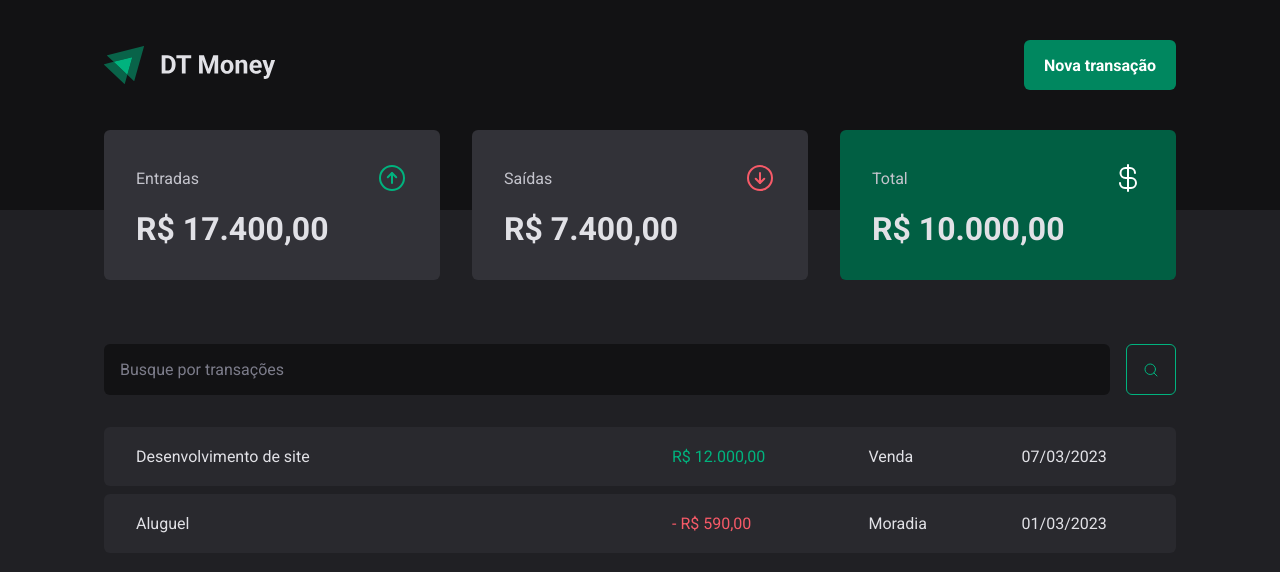
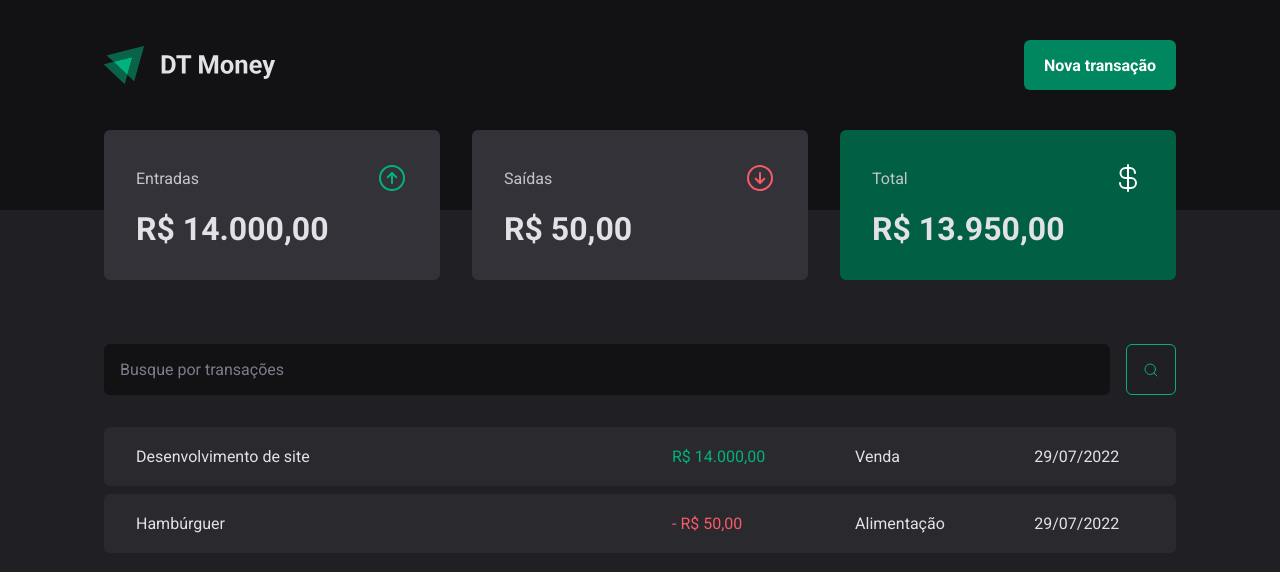
Before and after one commit to iDouglasD/dt_money, a React (Vite) app: page / in a window 1280 px wide. Shown: the top 572 px of the page. Built offline with nearby package versions, Linux system fonts and the light colour scheme; data requests are answered from the project's data file.

Commit message:
feat: add context to transactions and calculate summary.

```diff
--- a/src/App.tsx
+++ b/src/App.tsx
@@ -1,4 +1,5 @@
 import { ThemeProvider } from "styled-components";
+import { TransactionsProvider } from "./contexts/TransactionsContext";
 import { Transactions } from "./pages/Transactions";
 import { GlobalStyle } from "./styles/global";
 import { defaultTheme } from "./styles/themes/default";
@@ -8,7 +9,9 @@ export function App() {
   return (
     <ThemeProvider theme={defaultTheme}>
       <GlobalStyle />
-      <Transactions />
+      <TransactionsProvider>
+        <Transactions />
+      </TransactionsProvider>
     </ThemeProvider>
   )
 }
--- a/src/components/Summary/index.tsx
+++ b/src/components/Summary/index.tsx
@@ -1,7 +1,28 @@
 import { SummaryCard, SummaryContainer } from "./styles";
 import { ArrowCircleUp, CurrencyDollar, ArrowCircleDown } from 'phosphor-react'
+import { useTransactions } from "../../hooks/useTransactions";
+import { priceFormatter } from "../../utils/formatter";
 
 export function Summary() {
+  const { transactions } = useTransactions()
+
+  const summary = transactions.reduce(
+    (acc, transaction) => {
+      if (transaction.type === 'income') {
+        acc.income += transaction.price
+        acc.total += transaction.price
+      } else {
+        acc.outcome += transaction.price
+        acc.total -= transaction.price
+      }
+      return acc;
+    },
+    {
+      income: 0,
+      outcome: 0,
+      total: 0
+    })
+
   return <SummaryContainer>
     <SummaryCard>
       <header>
@@ -9,7 +30,7 @@ export function Summary() {
         <ArrowCircleUp size={32} color="#00B37e" />
       </header>
 
-      <strong>R$ 17.400,00</strong>
+      <strong>{priceFormatter.format(summary.income)}</strong>
     </SummaryCard>
     <SummaryCard>
       <header>
@@ -17,7 +38,7 @@ export function Summary() {
         <ArrowCircleDown size={32} color="#f75a68" />
       </header>
 
-      <strong>R$ 7.400,00</strong>
+      <strong>{priceFormatter.format(summary.outcome)}</strong>
     </SummaryCard>
     <SummaryCard variant="green">
       <header>
@@ -25,7 +46,7 @@ export function Summary() {
         <CurrencyDollar size={32} color="#fff" />
       </header>
 
-      <strong>R$ 10.000,00</strong>
+      <strong>{priceFormatter.format(summary.total)}</strong>
     </SummaryCard>
   </SummaryContainer>
 }
--- /dev/null
+++ b/src/contexts/TransactionsContext.tsx
@@ -0,0 +1,40 @@
+import { createContext, ReactNode, useEffect, useState } from 'react';
+
+interface Transaction {
+  id: number;
+  description: string;
+  type: 'income' | 'outcome';
+  price: number;
+  category: string;
+  createdAt: string;
+}
+
+interface TransactionContextType {
+  transactions: Transaction[];
+}
+
+interface TransactionsProviderProps {
+  children: ReactNode
+}
+
+export const TransactionsContext = createContext({} as TransactionContextType);
+
+export function TransactionsProvider({ children }: TransactionsProviderProps) {
+  const [transactions, setTransactions] = useState<Transaction[]>([]);
+
+  async function loadTransactions() {
+    const response = await fetch('http://localhost:3000/transactions');
+    const data = await response.json();
+    setTransactions(data)
+  }
+
+  useEffect(() => {
+    loadTransactions()
+  }, []);
+
+  return (
+    <TransactionsContext.Provider value={{ transactions }}>
+      {children}
+    </TransactionsContext.Provider>
+  );
+}
--- /dev/null
+++ b/src/hooks/useTransactions.tsx
@@ -0,0 +1,4 @@
+import { useContext } from "react";
+import { TransactionsContext } from "../contexts/TransactionsContext";
+
+export const useTransactions = () => useContext(TransactionsContext)
--- a/src/pages/Transactions/index.tsx
+++ b/src/pages/Transactions/index.tsx
@@ -1,39 +1,35 @@
 import { Header } from '../../components/Header'
 import { Summary } from '../../components/Summary'
+import { useTransactions } from '../../hooks/useTransactions'
+import { dateFormatter, priceFormatter } from '../../utils/formatter'
 import { SearchForm } from './components/SearchForm'
 import { PriceHighlight, TransactionsContainer, TransactionsTable } from './styles'
-import './styles.ts'
 
 export function Transactions() {
+  const { transactions } = useTransactions();
   return (
     <div>
       <Header />
       <Summary />
-
       <TransactionsContainer>
         <SearchForm />
         <TransactionsTable>
           <tbody>
-            <tr>
-              <td width="50%">Desenvolvimento de site</td>
-              <td>
-                <PriceHighlight variant='income'>
-                  R$ 12.000,00
-                </PriceHighlight>
-              </td>
-              <td>Venda</td>
-              <td>07/03/2023</td>
-            </tr>
-            <tr>
-              <td width="50%">Aluguel</td>
-              <td>
-                <PriceHighlight variant='outcome'>
-                  - R$ 590,00
-                </PriceHighlight>
-              </td>
-              <td>Moradia</td>
-              <td>01/03/2023</td>
-            </tr>
+            {transactions?.map((transaction) => {
+              return (
+                <tr key={transaction.id}>
+                  <td width="50%">{transaction.description}</td>
+                  <td>
+                    <PriceHighlight variant={transaction.type}>
+                      {transaction.type === 'outcome' && "- "}
+                      {priceFormatter.format(transaction.price)}
+                    </PriceHighlight>
+                  </td>
+                  <td>{transaction.category}</td>
+                  <td>{dateFormatter.format(new Date(transaction.createdAt))}</td>
+                </tr>
+              )
+            })}
           </tbody>
         </TransactionsTable>
       </TransactionsContainer>
--- /dev/null
+++ b/src/utils/formatter.ts
@@ -0,0 +1,6 @@
+export const dateFormatter = new Intl.DateTimeFormat('pt-BR')
+
+export const priceFormatter = new Intl.NumberFormat('pt-BR', {
+  style: 'currency',
+  currency: 'BRL',
+})
```
